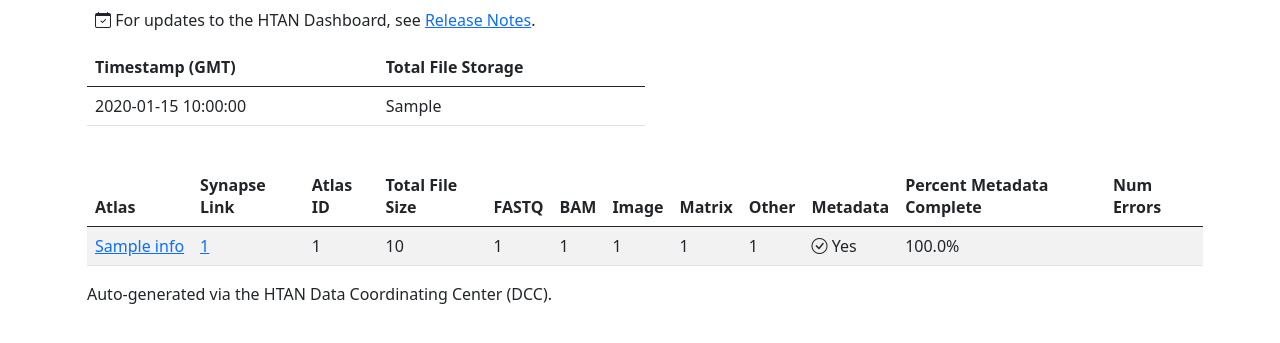
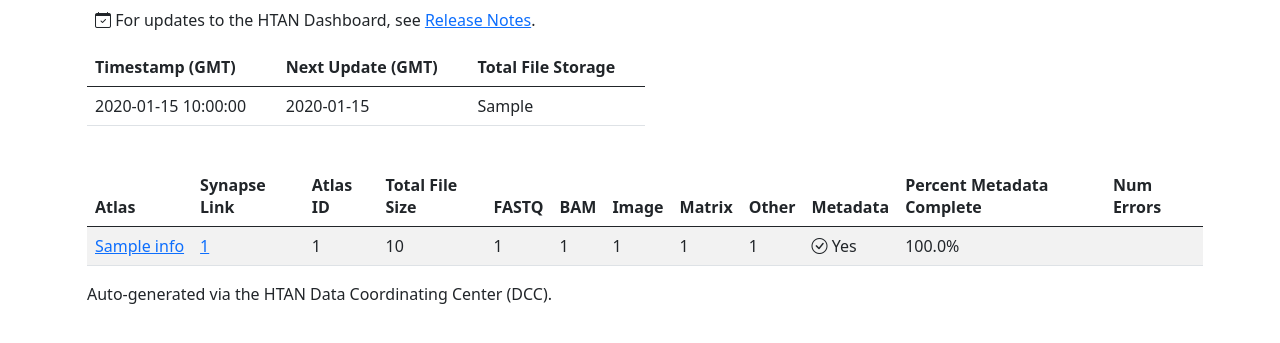
Before and after one commit to ncihtan/hdash_air, a Python web app: template hdash/templates/index.html in a window 1280 px wide. Shown: the part 50-393 px from the top of the page. Run offline with Jinja, Linux system fonts and the light colour scheme; the template is opened without the code that fills it: most values are stand-ins (such as "Sample title", 1, 10 or a date in 2020); some libraries are stand-ins or nearby versions.

Commit message:
Added next update tag to home page.

```diff
--- a/hdash/templates/index.html
+++ b/hdash/templates/index.html
@@ -32,14 +32,17 @@
         <thead>
         <tr>
             <th>Timestamp (GMT)</th>
+            <th>Next Update (GMT)</th>
             <th>Total File Storage</th>
         </tr>
         </thead>
         <tbody>
         <tr>
             <td>{{ now }}</td>
+            <td>{{ next_update }}</td>
             <td>{{ storage_human }}</td>
         </tr>
+
         </tbody>
     </table>
     <br/>
--- a/hdash/util/web_writer.py
+++ b/hdash/util/web_writer.py
@@ -1,5 +1,5 @@
 """Web Writer."""
-from datetime import datetime
+from datetime import datetime, timedelta
 from typing import List
 import humanize
 from jinja2 import Environment, PackageLoader, select_autoescape
@@ -29,6 +29,9 @@ class WebWriter:
         self.env = self._get_template_env()
         self.now = datetime.now()
         self.now_str = self.now.strftime("%Y-%m-%d %I:%M:%S %p")
+        self.next_update = self.now + timedelta(hours=4)
+        self.next_update_str = self.next_update.strftime("%Y-%m-%d %I:%M:%S %p")
+
         self._generate_index_html()
         self._generate_atlas_pages()
 
@@ -37,6 +40,7 @@ class WebWriter:
         storage_human = humanize.naturalsize(self.total_storage)
         self.index_html = template.render(
             now=self.now_str,
+            next_update=self.next_update_str,
             atlas_list=self.atlas_list,
             storage_human=storage_human,
         )
```
